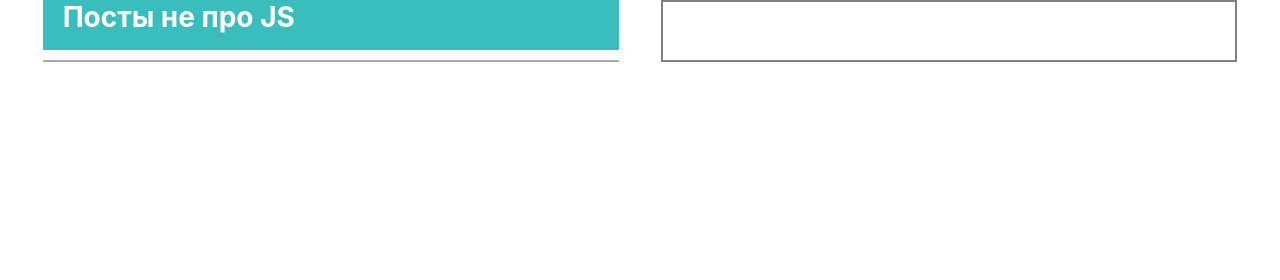
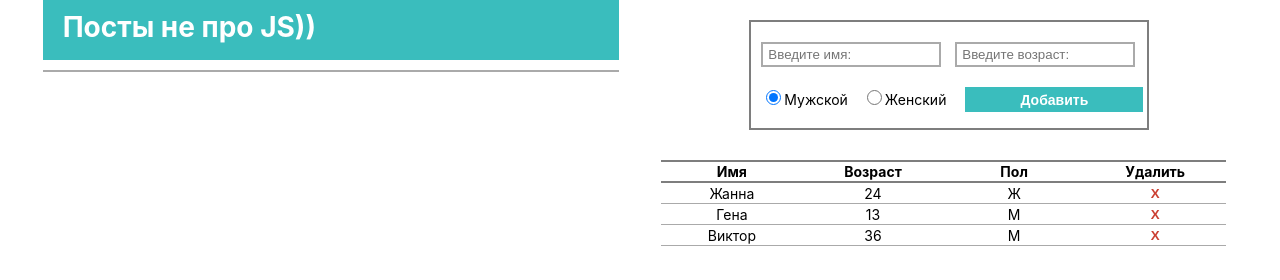
Before and after one commit to ezenevich/Asterus-test-task, a plain HTML site: page index.html in a window 1280 px wide. Drawn offline with Linux system fonts and the light colour scheme; no server answers.

Commit message:
feat - complete second task

```diff
--- a/index.html
+++ b/index.html
@@ -7,6 +7,7 @@
     <title>Тестовое задание Истерус</title>
     <link rel="stylesheet" href="styles/index.css">
     <script src="scripts/index.js" type="module"></script>
+    <script src="scripts/task2/removeRow.js"></script>
 
 </head>
 
@@ -15,14 +16,58 @@
     <main class="content-box">
         <div class="task1">
             <header class="task1__header">
-                <h1 class="task1__headline">Посты не про JS</h1>
+                <h1 class="task1__headline">Посты не про JS))</h1>
             </header>
 
             <div class="task1__postsList"></div>
 
         </div>
 
-        <div class="task2"></div>
+        <div class="task2">
+            <form class="info" >
+                <input type="text" name="name" class="info__field" pattern="[A-ZА-Я][a-zа-я]*" placeholder="Введите имя:" required/>
+<!--                <input type="text" name="name" class="info__field"  placeholder="Введите имя:" required/>-->
+                <input type="number" name="age" class="info__field" placeholder="Введите возраст:" required min="10" max="65"/>
+<!--                <input type="number" name="age" class="info__field" placeholder="Введите возраст:" required/>-->
+                <br/>
+                <input type="radio" name="gender" class="info__radio" value="М" checked/>Мужской
+                <input type="radio" name="gender" class="info__radio" value="Ж" />Женский
+
+                <input type="submit" class="info__btn-add" id="add-info" value="Добавить"/>
+            </form>
+
+            <table class="table">
+                <thead class="table__head">
+                <tr>
+                    <th class="table__head-cell">Имя</th>
+                    <th class="table__head-cell">Возраст</th>
+                    <th class="table__head-cell">Пол</th>
+                    <th class="table__head-cell">Удалить</th>
+                </tr>
+                </thead>
+                <tbody  class="table__body">
+                <tr>
+                    <td class="table__body-cell">Жанна</td>
+                    <td class="table__body-cell">24</td>
+                    <td class="table__body-cell">Ж</td>
+                    <td class="table__body-cell"><button class="delete-btn" onclick="removeRow(this)">X</button></td>
+                </tr>
+                <tr>
+                    <td class="table__body-cell">Гена</td>
+                    <td class="table__body-cell">13</td>
+                    <td class="table__body-cell">М</td>
+                    <td class="table__body-cell"><button class="delete-btn" onclick="removeRow(this)">X</button></td>
+                </tr>
+                <tr>
+                    <td class="table__body-cell">Виктор</td>
+                    <td class="table__body-cell">36</td>
+                    <td class="table__body-cell">М</td>
+                    <td class="table__body-cell"><button class="delete-btn" onclick="removeRow(this)">X</button></td>
+                </tr>
+                </tbody>
+            </table>
+
+        </div>
     </main>
 
 </body>
--- a/scripts/index.js
+++ b/scripts/index.js
@@ -1,12 +1,34 @@
 import getPosts from "./task1/getPostsJson.js";
+import addRow from "./task2/addRow.js";
 
 
-const init = (selector) => {
-    const app = document.querySelector(selector);
 
-    getPosts(app, 20);
+const init = () => {
+    const postsList = document.querySelector('.task1__postsList');
+    const form = document.querySelector('.info');
 
+    getPosts(postsList, 20);
+
+    form.addEventListener('submit', event => {
+        event.preventDefault();
+        const formInfo = event.target;
+
+        const info = {
+            name: formInfo.name.value,
+            age: formInfo.age.value,
+            gender: formInfo.gender.value,
+        };
+
+        addRow(info);
+
+        for (const element of form.elements) {
+            if(element.classList.contains('info__field')){
+                element.value = '';
+            }
+        }
+    });
 };
 
 
-init('.task1__postsList');
+
+init();
--- /dev/null
+++ b/scripts/task2/addRow.js
@@ -0,0 +1,35 @@
+import createElement from "../task1/createElement.js";
+
+const addRow = info => {
+    const table = document.querySelector('.table__body');
+
+    const row = table.insertRow(-1);
+
+    const nameCell = row.insertCell(0);
+    nameCell.classList.add('table__body-cell');
+    nameCell.appendChild(document.createTextNode(info.name));
+
+    const ageCell = row.insertCell(1);
+    ageCell.classList.add('table__body-cell');
+    ageCell.appendChild(document.createTextNode(info.age));
+
+    const genderCell = row.insertCell(2);
+    genderCell.classList.add('table__body-cell');
+    genderCell.appendChild(document.createTextNode(info.gender));
+
+    const deleteCell = row.insertCell(3);
+    deleteCell.classList.add('table__body-cell');
+    const button = createElement('button', {
+        className: 'delete-btn',
+        textContent: 'X',
+    });
+
+    button.addEventListener('click', event => {
+        event.stopPropagation();
+        row.remove();
+    })
+
+    deleteCell.appendChild(button);
+}
+
+export default addRow;
--- /dev/null
+++ b/scripts/task2/removeRow.js
@@ -0,0 +1,5 @@
+const removeRow = (button) => {
+    const buttonCell = button.parentNode;
+    const row = buttonCell.parentNode;
+    row.remove();
+}
--- a/styles/index.css
+++ b/styles/index.css
@@ -19,13 +19,14 @@ body {
 
 .task1__header{
   width: 100%;
-  height: 50px;
+  height: 60px;
   background-color: #3abdbd;
   color: #ffffff;
 }
 
 .task1__headline{
   margin: 0;
+  padding-top: 10px;
   padding-left: 20px;
 }
 
@@ -91,18 +92,83 @@ body {
 
 
 
-
-
-
-
-
-
-
 .task2{
-
   grid-column-start: 4;
   grid-column-end: 5;
+}
 
-  border: 2px solid gray;
+.info{
+  box-sizing: border-box;
+  position: relative;
+  top: 20px;
+  left: 50%;
+  transform: translateX(-50%);
+  width: 400px;
+  height: 110px;
+  border: 2px solid #7e7e7e;
+}
 
+.info__field{
+  box-sizing: border-box;
+  width: 180px;
+  height: 25px;
+  margin-left: 10px;
+  margin-top: 20px;
+  padding-left: 5px;
+  border: 2px solid #aaaaaa;
 }
+
+.info__field:focus-visible{
+  outline: none;
+  border: 2px solid #3abdbd;
+}
+
+.info__radio{
+  width: 15px;
+  height: 15px;
+  margin-top: 20px;
+  margin-left: 15px;
+}
+
+.info__btn-add{
+  box-sizing: border-box;
+  width: 178px;
+  height: 25px;
+  margin-top: 20px;
+  margin-left: 15px;
+  border: none;
+  outline: none;
+  background-color: #3abdbd;
+  color: #ffffff;
+  font-weight: bold;
+  font-size: 14px;
+}
+
+.table{
+  margin-top: 50px;
+  width: 98%;
+  border-collapse:collapse;
+}
+
+.table__head-cell{
+  box-sizing: border-box;
+  width: 25%;
+  border-top: 2px solid #7e7e7e;
+  border-bottom: 2px solid #7e7e7e;
+}
+
+.table__body-cell{
+  box-sizing: border-box;
+  width: 25%;
+  border-bottom: 1px solid #aaaaaa;
+  text-align: center;
+}
+
+.delete-btn{
+  background-color: transparent;
+  color: #cb4033;
+  font-weight: bold;
+  border: none;
+  outline: none;
+  cursor: pointer;
+}
```
